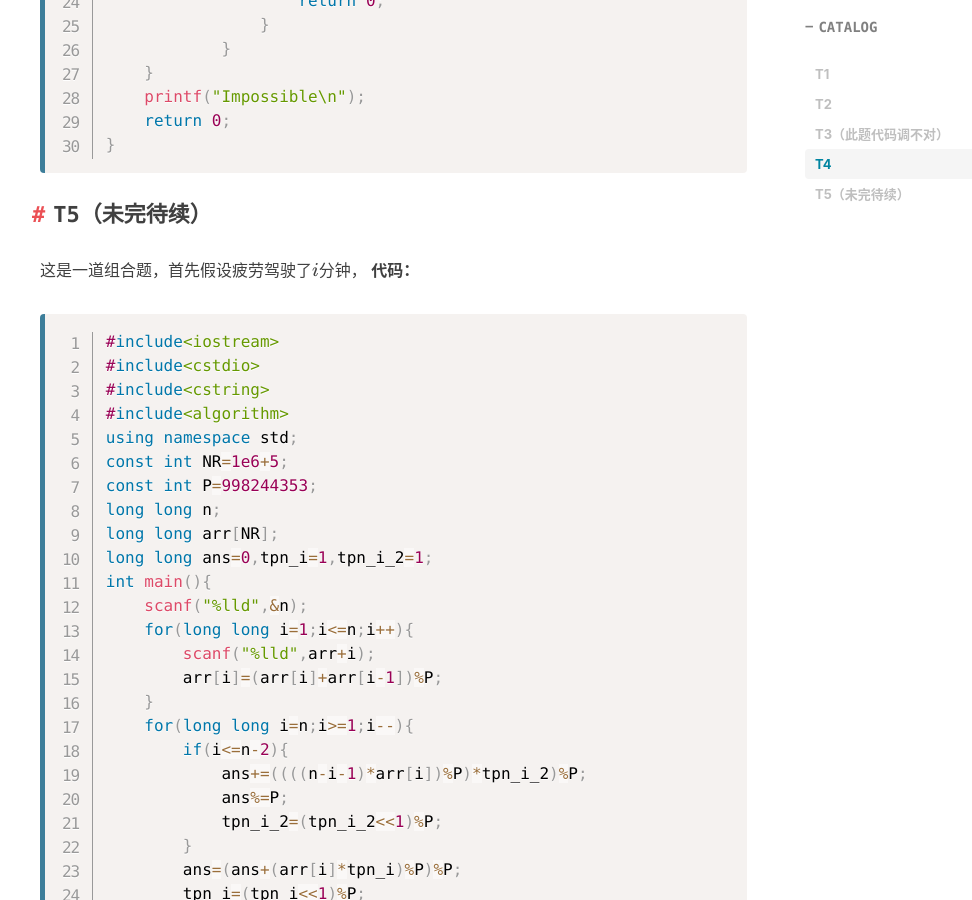
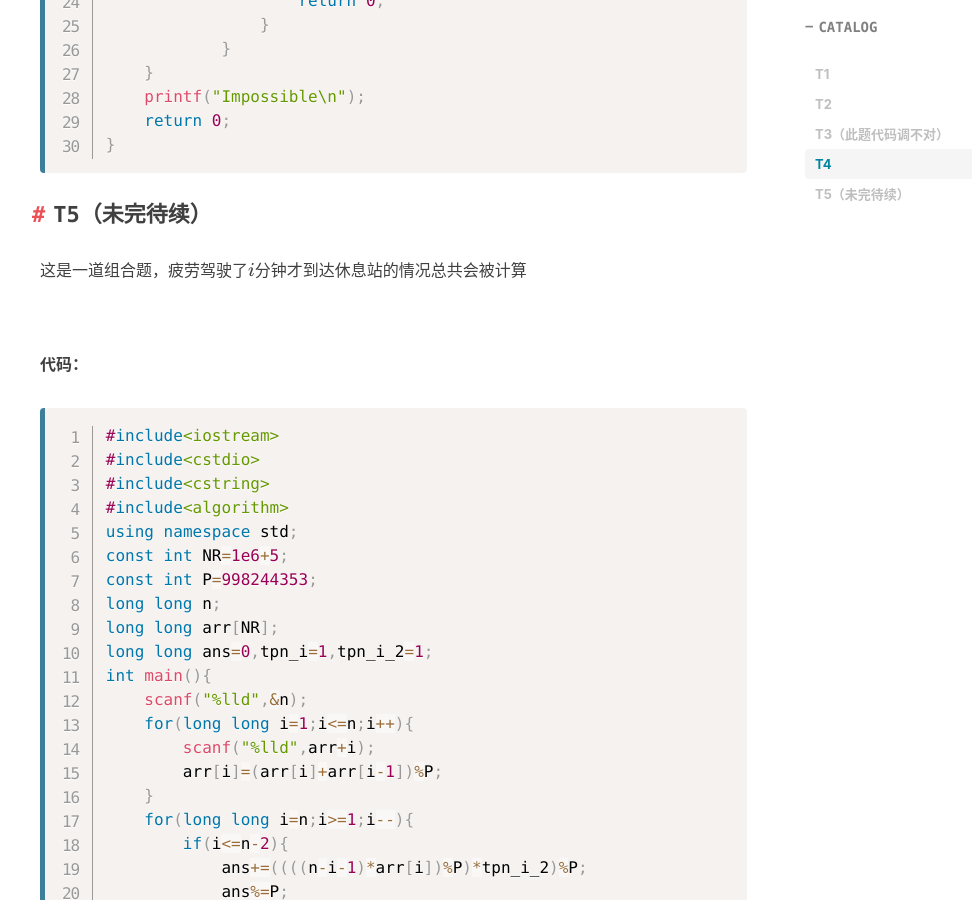
Before and after one commit to ethan-enhe/ethan-enhe.github.io, a Jekyll site: the page built from _posts/2020-07-08-cf-edu-round-47解题记录.md, in a window 1280 px wide and 900 px high, scrolled down 4060 px. Shown: the whole window, without its empty margins (225-1197 px from the left). Built offline with Jekyll 4.4.1, drawn with Linux system fonts in a browser that asks for light colours; nearby versions of some CDN libraries; formulas are drawn with MathJax 3; comment, search, counter and statistics services are not loaded; some of the changed lines change nothing that is shown.

Commit message:
_posts/2020-07-08-cf-edu-round-47解题记录.md updated from https://stackedit.io/

````diff
--- a/_posts/2020-07-08-cf-edu-round-47解题记录.md
+++ b/_posts/2020-07-08-cf-edu-round-47解题记录.md
@@ -155,7 +155,10 @@ int main(){
 ```
 
 ## T5（未完待续）
-这是一道组合题，首先假设疲劳驾驶了$$i$$分钟，
+这是一道组合题，疲劳驾驶了$$i$$分钟才到达休息站的情况总共会被计算
+
+$$$$
+
 **代码：**
 ```cpp
 #include<iostream>
@@ -188,6 +191,6 @@ int main(){
 }
 ```
 <!--stackedit_data:
-eyJoaXN0b3J5IjpbLTg2MDc5MjQwMiwtMTM1NjQwOTM4NywxMT
-M2OTczMzcyLC05NjIyNjU0MjMsOTg1ODgyMjQ3XX0=
+eyJoaXN0b3J5IjpbNDM5MjY5NDkwLC0xMzU2NDA5Mzg3LDExMz
+Y5NzMzNzIsLTk2MjI2NTQyMyw5ODU4ODIyNDddfQ==
 -->
````
